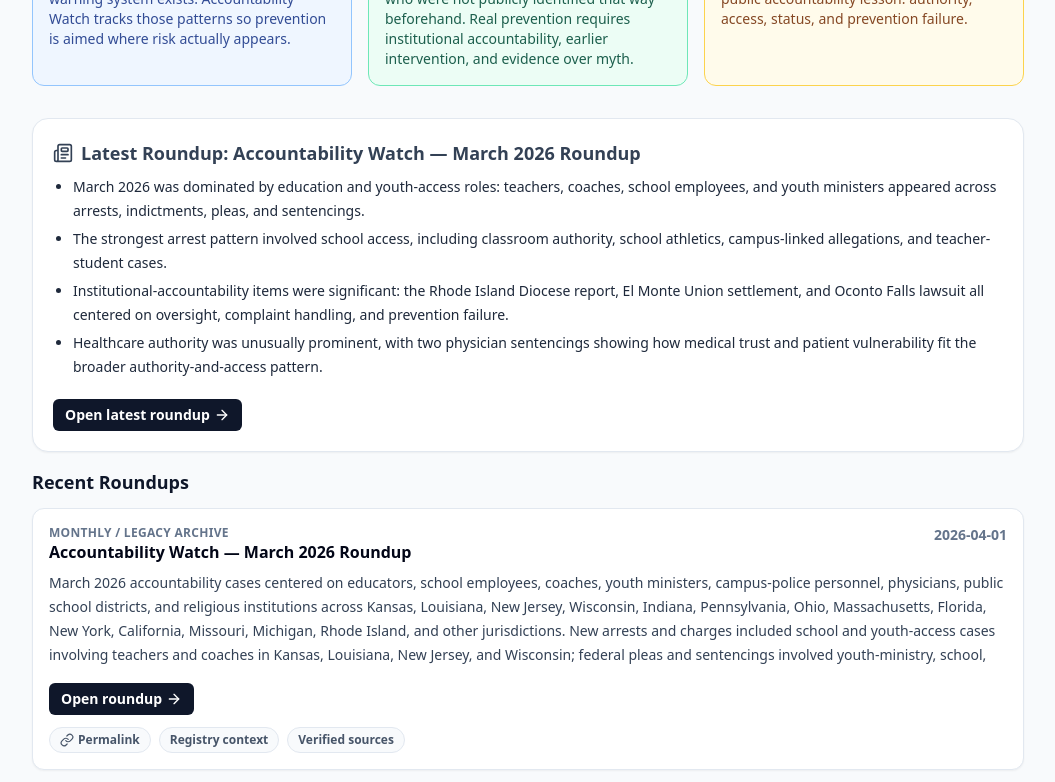
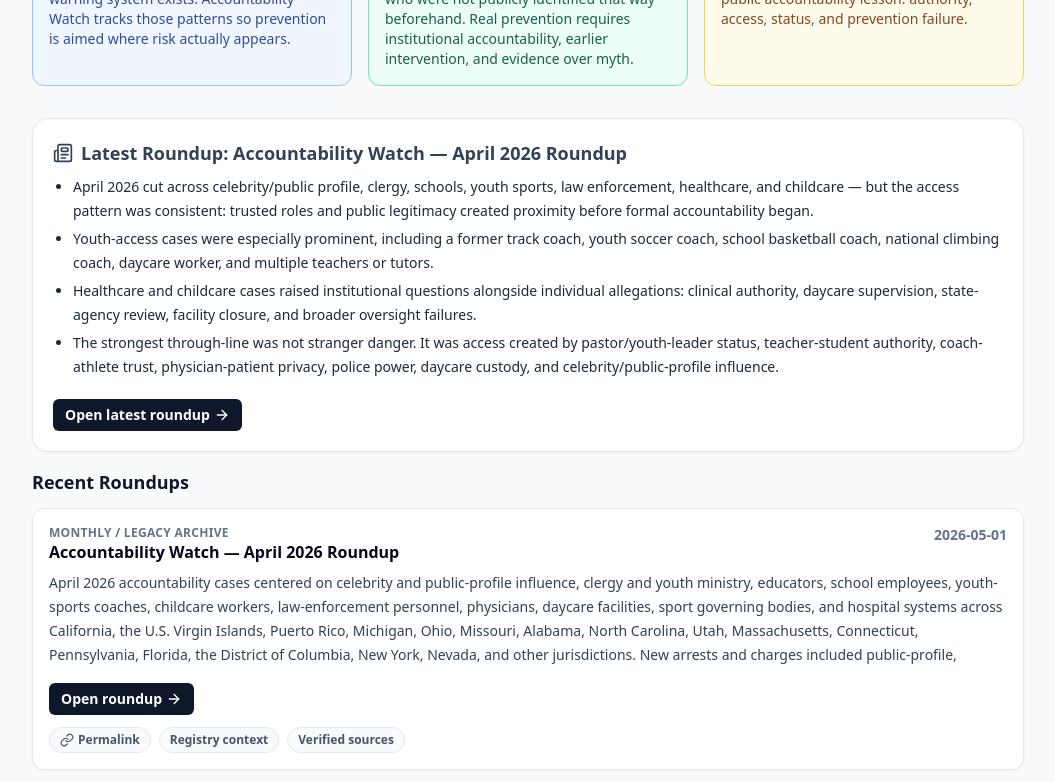
Before and after one commit to projectsolarrecon/Solar, a React (Vite) app: page /resources/accountability-watch in a window 1280 px wide. Shown: the part 680-1462 px from the top of the page, without its empty margins (112-1167 px from the left). Built offline with nearby package versions, Linux system fonts and the light colour scheme.

Commit message:
Update accountabilityWatch.ts

```diff
--- a/src/data/accountabilityWatch.ts
+++ b/src/data/accountabilityWatch.ts
@@ -7,6 +7,14 @@ export type AccountabilityItem = {
 };
 
 export const accountabilityWatch: AccountabilityItem[] = [
+{
+  date: "2026-05-01",
+  title: "Accountability Watch — April 2026 Roundup",
+  slug: "2026-05-01",
+  path: "/resources/accountability-watch/2026-05-01",
+  summary:
+    "April 2026 accountability cases centered on celebrity and public-profile influence, clergy and youth ministry, educators, school employees, youth-sports coaches, childcare workers, law-enforcement personnel, physicians, daycare facilities, sport governing bodies, and hospital systems across California, the U.S. Virgin Islands, Puerto Rico, Michigan, Ohio, Missouri, Alabama, North Carolina, Utah, Massachusetts, Connecticut, Pennsylvania, Florida, the District of Columbia, New York, Nevada, and other jurisdictions. New arrests and charges included public-profile, pastor/youth-leader, school, youth-sports, law-enforcement, healthcare, childcare, and civic-leadership cases; pleas, convictions, and sentencings involved religious-school, clergy, spiritual-authority, teacher/student, childcare, and tutoring-access cases; civil and administrative actions included USA Climbing placing Matthew Maddison on unpaid leave after arrest; institutional accountability included the Derrick Todd hospital-system context and BrightPath Avon daycare closure and agency investigations. Across the month, risk emerged through fame and public legitimacy, religious authority, school trust, coach-athlete access, physician-patient privacy, daycare custody, police authority, and institutional oversight failures rather than through registry-centered warning assumptions.",
+},
   {
     date: "2026-04-01",
     title: "Accountability Watch — March 2026 Roundup",
```
